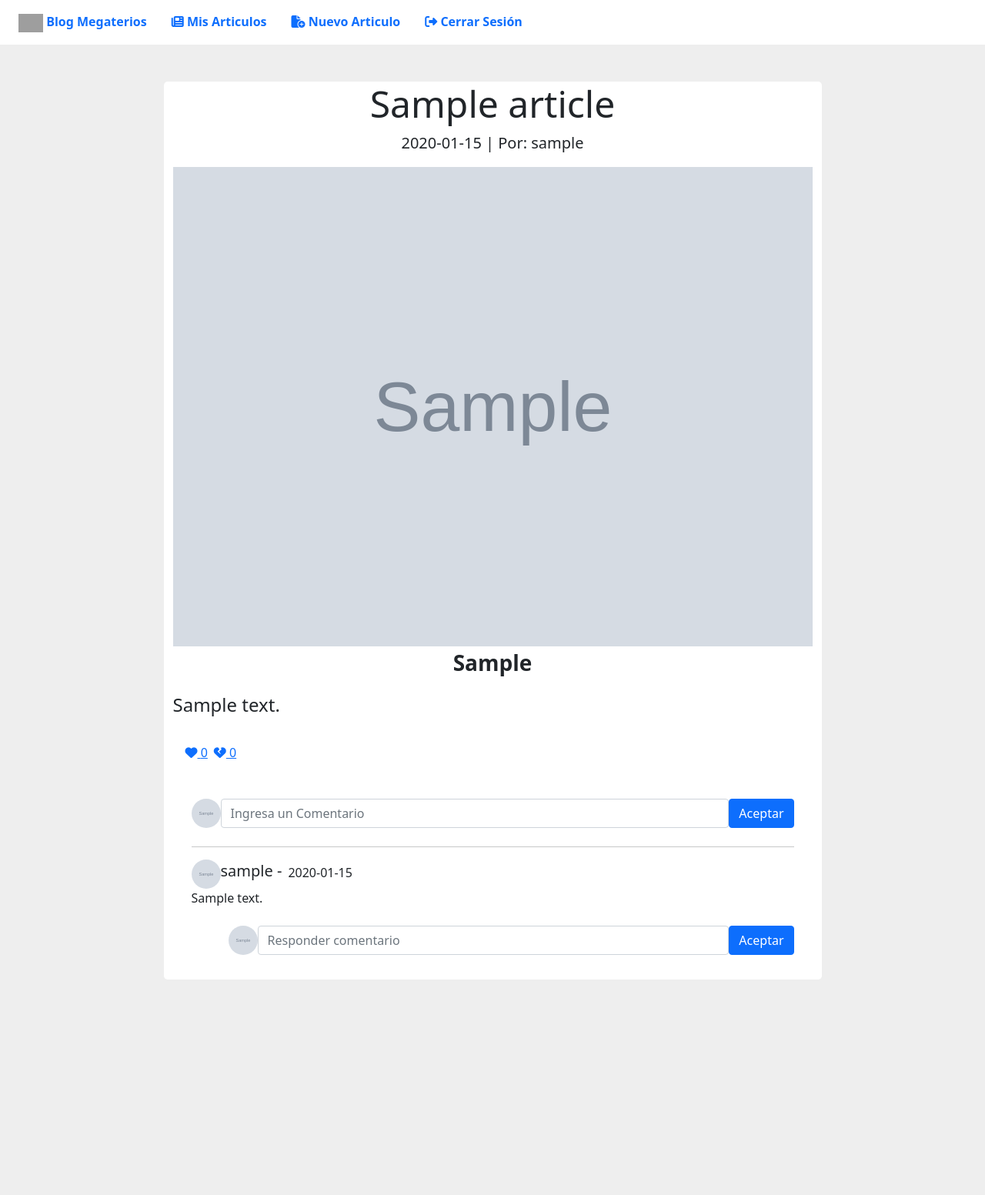
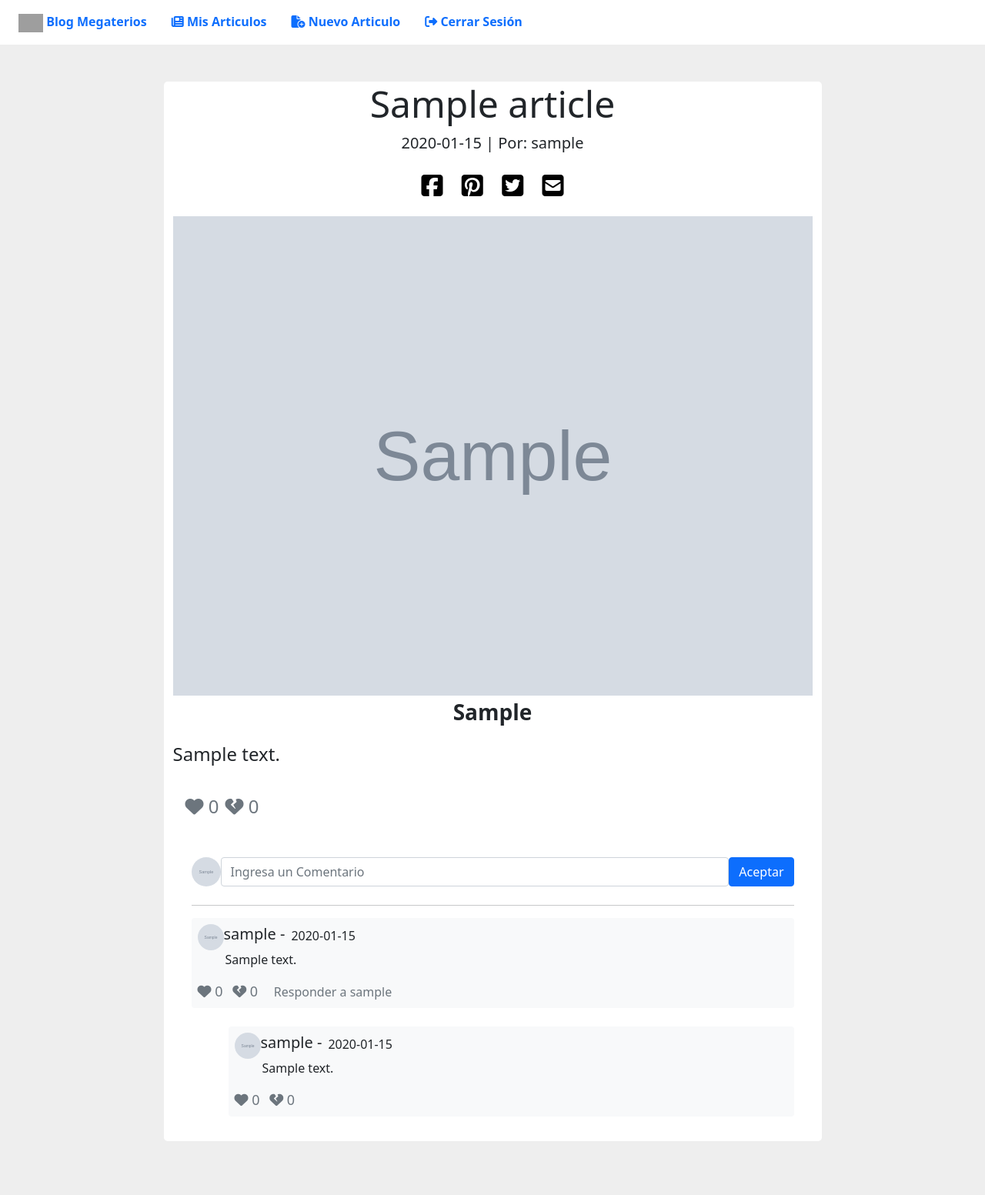
Before and after one commit to WilferCastro/MegateriosBlogV2, a Django app: a page that uses templates/articulos/detalle_articulo.html in a window 1280 px wide. Shown: the whole page at 77% size. Before the commit the page ends 1273 px from the top, so only its background shows below. Run offline with Django 4.2, Linux system fonts and the light colour scheme; a user stored in the database is signed in; tables that the repository leaves empty hold one stand-in row (values such as "Sample post"); grey boxes marked "Sample" are stand-in pictures; parts of the project's set-up code (start-up, migrations or seed data) failed here and were passed over; some libraries are stand-ins or nearby versions; grey boxes are pictures that could not be loaded.

Commit message:
Se mejoro la seccion de comentarios

```diff
--- a/Blog/models.py
+++ b/Blog/models.py
@@ -19,7 +19,6 @@ class User(AbstractUser):
 
     def __str__(self):
         return self.email
-
 
 
 class Article(models.Model):
@@ -55,12 +54,11 @@ class Comment(models.Model):
         return self.comment
 
 
-
 class SubComment(models.Model):
-    commentFather=models.ForeignKey(Comment, on_delete=models.CASCADE, verbose_name='Sub Comentario')
+    commentFather=models.ForeignKey(Comment, on_delete=models.CASCADE, verbose_name='Comentario Padre')
     author=models.ForeignKey(User, on_delete=models.CASCADE, verbose_name='Autor')
     article=models.ForeignKey(Article, on_delete=models.CASCADE,verbose_name='Articulo')
-    subcomment=models.CharField(max_length=300, verbose_name='Comentario')
+    subcomment=models.CharField(max_length=300, verbose_name='Sub Comentario')
     date=models.DateTimeField(auto_now_add=True, verbose_name='Fecha de Creacion')
 
     class Meta:
--- a/Blog/urls.py
+++ b/Blog/urls.py
@@ -14,5 +14,5 @@ urlpatterns = [
     path('eliminar-articulo/',EliminarArticulo, name='eliminar_articulo'),
     path('<int:pk>/<str:title>/',DetalleArticulo, name='detalle_articulo'),
     path('comentario/',Comentar, name='nuevo_comentario'),
-
+    path('sub-comentario/',SubComentar, name='nuevo_subcomentario'),
 ]
--- a/Blog/views.py
+++ b/Blog/views.py
@@ -1,6 +1,6 @@
 from datetime import timezone
 import datetime
-from django.shortcuts import redirect, render
+from django.shortcuts import get_object_or_404, redirect, render
 from django.urls import reverse_lazy
 from django.views.generic import ListView, CreateView, UpdateView, DeleteView,TemplateView
 from .form import *
@@ -14,17 +14,8 @@ def Articulos(request):
     articles = Article.objects.select_related('author').order_by('-id')
     print(datetime.datetime.now(timezone.utc))
 
-    #for i in articles:
-        #print(i.date.strftime("%H:%M:%S"))
-        # for j in i.comment_set.all():
-        #     print("-----------------------------------------------------")
-        #     print(j)
-        #     print("Titulo del articulo: ",j.article)
-        #     print("Autor del comentario: ",j.author.username)
-        #     print("Comentarios: ",j.comment)
-        #     print("-----------------------------------------------------\n")
+    return render(request,"principal/articulos.html",{'articles': articles})
 
-    return render(request,"principal/articulos.html",{'articles': articles})
 
 class InicioSesion(LoginView):
     template_name = 'principal/login.html'
@@ -38,6 +29,7 @@ def MisArticulos(request, pk):
     else:
         return render(request,"articulos/error.html")
 
+
 class Registro(CreateView):
     model = User
     template_name="principal/registro.html"
@@ -50,6 +42,7 @@ class NuevoArticulo(LoginRequiredMixin,CreateView):
     form_class=ArticleForm
     template_name="articulos/nuevo_articulo.html"
     success_url=reverse_lazy('articulos')
+
 
 @login_required
 def EditarArticulo(request,pk):
@@ -67,14 +60,14 @@ def EditarArticulo(request,pk):
     #caso contrario se renderizará la pagina con el articulo seleccionado
     if request.method == 'GET':
         if pk in li:
-            article=Article.objects.get(id=pk)
+            article=get_object_or_404(Article,id=pk)
             return render(request,"articulos/editar_articulo.html",{'article': article})
         else:
             return render(request,"articulos/error.html")
 
     #Cuando el usuario envia el formulario
     elif request.method == 'POST':
-        article=Article.objects.get(id=pk)
+        article=get_object_or_404(Article,id=pk)
         article.title=request.POST['title']
         article.photo=request.FILES['photo']
         article.introduction=request.POST['introduction']
@@ -106,6 +99,7 @@ def DetalleArticulo(request,title,pk):
 
     return render(request, 'articulos/detalle_articulo.html', {'article': article})
 
+
 @login_required
 def Comentar(request):
     aut=request.POST['author']
@@ -115,3 +109,15 @@ def Comentar(request):
 
     Comment.objects.create(author_id=aut,article_id=art,comment=com)
     return redirect("detalle_articulo", title=tit, pk=art)
+
+
+@login_required
+def SubComentar(request):
+    fcom=request.POST['sid_comment']
+    aut=request.POST['sauthor']
+    art=request.POST['sarticle']
+    com=request.POST['subcomment']
+    tit=request.POST['stitle']
+
+    SubComment.objects.create(author_id=aut,article_id=art,commentFather_id=fcom,subcomment=com)
+    return redirect("detalle_articulo", title=tit, pk=art)
--- a/templates/articulos/detalle_articulo.html
+++ b/templates/articulos/detalle_articulo.html
@@ -16,6 +16,16 @@
         <div class="d-flex flex-column col-md-9 bg-white rounded-3">
             <h1 style="font-size: 48px;" class="text-center">{{ article.title|capfirst }}</h1>
             <p class="text-center fs-5">{{article.date|date:'Y-m-d'}} | Por: {{ article.author.username }}</p>
+
+            <div class="center">
+                <p style="font-size: 32px;">
+                    <a class="text-black" href="#"><i class="fa-brands fa-facebook-square"></i></a>
+                    <a class="text-black ms-3" href="#"><i class="fa-brands fa-pinterest-square"></i></a>
+                    <a class="text-black ms-3" href="#"><i class="fa-brands fa-twitter-square"></i></a>
+                    <a class="text-black ms-3" href="#"><i class="fa-solid fa-square-envelope"></i></a>
+                </p>
+            </div>
+
             <img src="{{ article.photo.url }}" class="img-fluid" alt="Article Image">
             <p class="text-center fs-3 fw-bold">{{ article.introduction|capfirst }}</p>
 
@@ -25,72 +35,138 @@
             <div class="bg-white">
                 <ul class="list-inline d-sm-flex my-0 p-3">
                     <li class="list-inline-item g-mr-20">
-                        <a class="u-link-v5 g-color-gray-dark-v4 g-color-primary--hover" href="#!">
+                        <a class="link text-secondary" href="#" style="font-size: 24px;">
                             <i class="fa-solid fa-heart"></i>
-                            <!--icon-->
                             0
                         </a>
                     </li>
                     <li class="list-inline-item g-mr-20">
-                        <a class="u-link-v5 g-color-gray-dark-v4 g-color-primary--hover" href="#!">
+                        <a class="link text-secondary" href="#" style="font-size: 24px;">
                             <i class="fa-solid fa-heart-crack"></i></i>
-                            <!--icon-->
                             0
                         </a>
                     </li>
                 </ul>
             </div>
 
-
             <div class="coment-bottom bg-white p-2 px-4">
                 <form method="post" action="{% url 'nuevo_comentario' %}">
                     {% csrf_token %}
-
                     <div class="d-flex flex-row add-comment-section mt-4 mb-4">
-                        <img class="mr-2" src="{{ user.image.url }}" width="38" height="38"
-                            style="border-radius: 50%;">
-                        <input type="text" name="comment" id="comment" class="form-control mr-3" placeholder="Ingresa un Comentario" required>
-                        <input type="hidden" name="title" id="title" class="form-control mr-3" value="{{article.title}}" required>
+                        <img class="mr-2" src="{{ user.image.url }}" width="38" height="38" style="border-radius: 50%;">
+                        <input type="text" name="comment" id="comment" class="form-control mr-3"
+                            placeholder="Ingresa un Comentario" required>
+                        <input type="hidden" name="title" id="title" class="form-control mr-3" value="{{article.title}}"
+                            required>
                         <button class="btn btn-primary">Aceptar</button>
                     </div>
 
                     <div class="input-group mb-3" style="display: none;">
-                        <label class="input-group-text" for="author">Options</label>
                         <select class="form-select" id="author" name="author">
                             <option value="{{user.id}}" selected>{{user.email}}</option>
                         </select>
                     </div>
 
                     <div class="input-group mb-3" style="display: none;">
-                        <label class="input-group-text" for="article">Options</label>
                         <select class="form-select" id="article" name="article">
                             <option value="{{article.id}}" selected>{{article.title}}</option>
                         </select>
                     </div>
+                </form>
 
+                <!-- Modal -->
+                <div class="modal fade" id="exampleModal" tabindex="-1" aria-labelledby="exampleModalLabel"
+                    aria-hidden="true">
+                    <div class="modal-dialog">
+                        <div class="modal-content">
+                            <div class="modal-header">
+                                <h5 class="modal-title" id="exampleModalLabel">Información</h5>
+                                <button type="button" class="btn-close" data-bs-dismiss="modal"
+                                    aria-label="Close"></button>
+                            </div>
+                            <form action="{% url 'nuevo_subcomentario' %}" method="post">
+                                {% csrf_token %}
+                                <div class=" modal-body">
+                                    <input type="hidden" readonly id="stitle" name="stitle" value="{{article.title}}">
+
+                                    <input type="hidden" type="hidden" readonly id="sid_comment" name="sid_comment">
+
+                                    <div class="input-group mb-3" style="display: none;">
+                                        <select class="form-select" id="sauthor" name="sauthor">
+                                            <option value="{{user.id}}" selected>{{user.email}}</option>
+                                        </select>
+                                    </div>
+
+                                    <div class="input-group mb-3" style="display: none;">
+                                        <select class="form-select" id="sarticle" name="sarticle">
+                                            <option value="{{article.id}}" selected>{{article.title}}</option>
+                                        </select>
+                                    </div>
+
+                                    <textarea class="form-control" name="subcomment" id="subcomment" style="height: 120px" required></textarea>
+                                </div>
+                                <div class="modal-footer">
+                                    <button type="button" class="btn btn-secondary"
+                                        data-bs-dismiss="modal">Cancelar</button>
+                                    <button type="submit" class="btn btn-primary">Aceptar</button>
+                                </div>
                             </form>
+                        </div>
+                    </div>
+                </div>
+                <!--End Modal-->
+
                 <!--Comments Zone-->
                 <hr>
                 {%for i in article.comment_set.all %}
+                <div class="mb-4 bg-light rounded p-2">
                     <div class="d-flex flex-row align-items-center commented-user">
-                    <img class="mr-2"
-                        src="{{i.author.image.url}}" width="38" height="38" style="border-radius: 50%;">
+                        <img class="mr-2" src="{{i.author.image.url}}" width="34" height="34"
+                            style="border-radius: 50%;">
                         <h5 class="mr-2">{{i.author.username}} - </h5>
-                    </span><span class="mb-1 ms-2">{{article.date|date:'Y-m-d'}}</span>
+                        </span><span class="mb-1 ms-2">{{i.date|date:'Y-m-d'}}</span>
                     </div>
-                <div class="comment-text-sm">
-                    <span>{{i.comment}}</span>
+                    <div class="comment-text-sm mb-2">
+                        <p style="margin-left: 36px;">{{i.comment}}</p>
                     </div>
-                <form method="post">
-                    {% csrf_token %}
+                    <div>
+                        <a class="link text-secondary" href="#" style="font-size: 18px;">
+                            <i class="fa-solid fa-heart"></i>
+                            0
+                        </a>
+                        <a class="link text-secondary ms-2" href="#" style="font-size: 18px;">
+                            <i class="fa-solid fa-heart-crack"></i></i>
+                            0
+                        </a>
+                        <a class="link text-secondary ms-3" href="#" data-bs-toggle="modal" data-bs-target="#exampleModal" onclick="document.getElementById('sid_comment').value='{{i.id}}'" >Responder a {{i.author.username}}</a>
+                    </div>
+                </div>
 
-                    <div class="d-flex flex-row add-comment-section mt-4 mb-4 ms-5">
-                        <img class="mr-2" src="{{ user.image.url }}" width="38" height="38"
+                <!--Sub Comments Zone-->
+                {%for j in i.subcomment_set.all%}
+                <div class="ms-5 mb-4 bg-light rounded p-2">
+                    <div class="d-flex flex-row align-items-center commented-user">
+                        <img class="mr-2" src="{{j.author.image.url}}" width="34" height="34"
                             style="border-radius: 50%;">
-                        <input type="text" class="form-control mr-3" placeholder="Responder comentario" required>
-                        <button class="btn btn-primary">Aceptar</button>
+                        <h5 class="mr-2">{{j.author.username}} - </h5>
+                        </span><span class="mb-1 ms-2">{{j.date|date:'Y-m-d'}}</span>
                     </div>
-                </form>
+                    <div class="comment-text-sm mb-2">
+                        <p style="margin-left: 36px;">{{j.subcomment}}</p>
+                    </div>
+                    <div>
+                        <a class="link text-secondary" href="#" style="font-size: 18px;">
+                            <i class="fa-solid fa-heart"></i>
+                            0
+                        </a>
+                        <a class="link text-secondary ms-2" href="#" style="font-size: 18px;">
+                            <i class="fa-solid fa-heart-crack"></i></i>
+                            0
+                        </a>
+                    </div>
+                </div>
+                {%endfor%}
+                <!--End Sub Comments Zone-->
                 {%endfor%}
 
             </div>
```
Also changed, not shown: Blog/admin.py (+7 -3 lines), 1 other file. Lines whose indentation alone changed are shown as unchanged.
